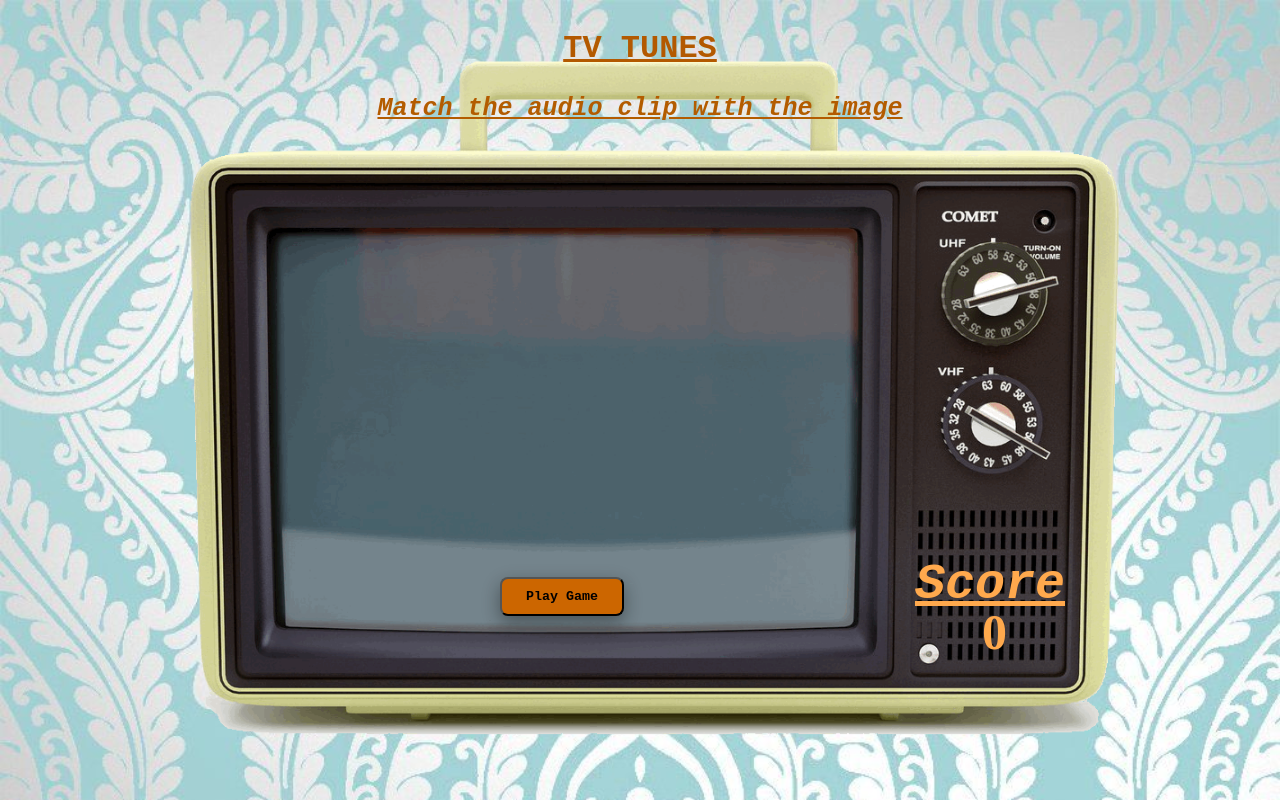
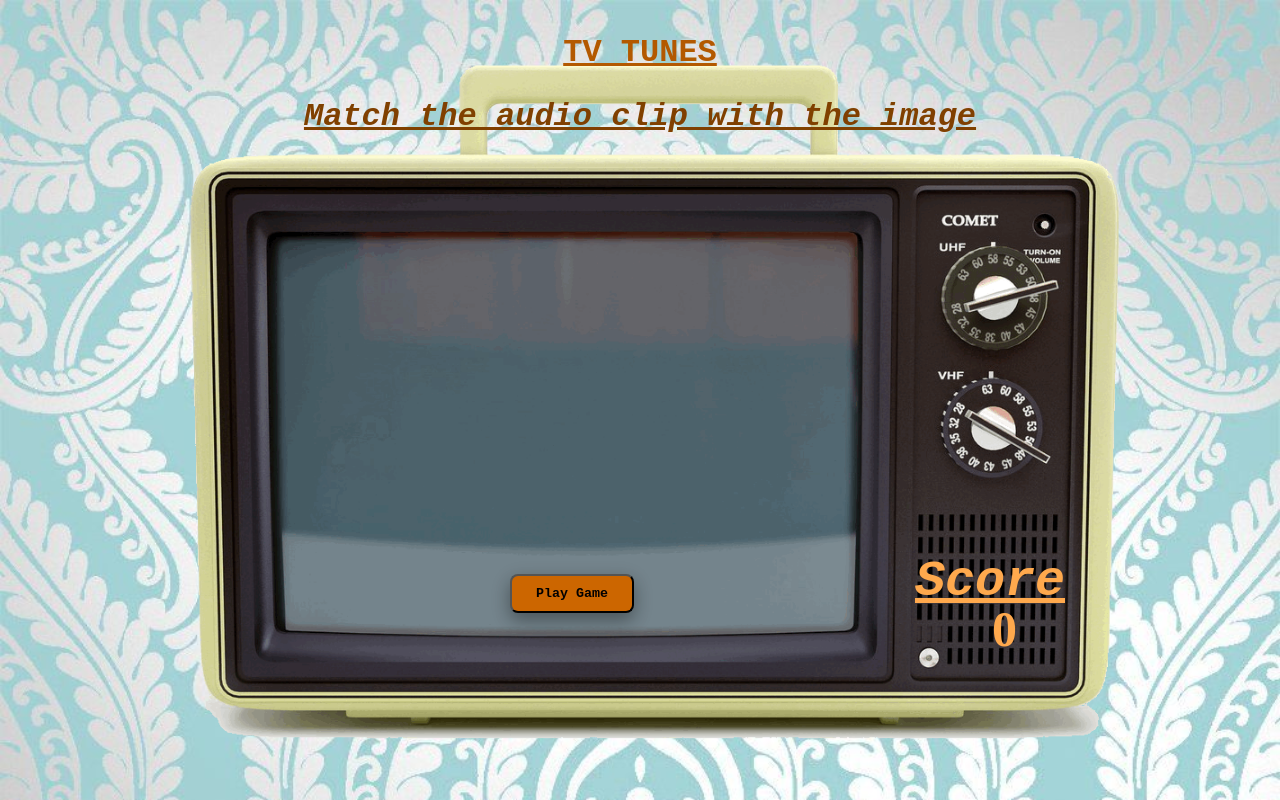
Before and after one commit to ccasey79/wdi-project-1, a PHP site: page / in a window 1280 px wide. Run offline with PHP 8.4, Linux system fonts and the light colour scheme.

Commit message:
changes in positioning

```diff
--- a/index.html
+++ b/index.html
@@ -17,8 +17,6 @@
     <img id="image3">
   </div>
 
-
-
   <div class="commence">
   <button id="start" type ="button">Play Game</button>
   </div>
@@ -32,9 +30,6 @@
   <div id="finished-game" class="hidden">Game Over...</div>
 </div>
 
-
-
-
 <script type="text/javascript" src="main.js"></script>
 </body>
 </html>
--- a/main.js
+++ b/main.js
@@ -1,13 +1,11 @@
 console.log('JS Loaded!');
 
 // Play game
-// (3) questions
+// (8) questions
 // click the start button to play audio clip (each clip is 10 sec approx)
 // player chooses which image of 3 for the 1 audio clip.
 // image chosen then (flips) to display correct / wrong answer (counter shows no of questions)
-// this continues until (3) questions to win, if wrong answer the player loses, game stops.
-
-// there is a progress bar to display time left to answer
+// this continues until (8) questions to win, if wrong answer the player loses, game stops.
 // there is potentially a level 2.
 
 var score = 0;
@@ -15,7 +13,7 @@ var userScore = document.getElementById('score');
 userScore.innerHTML = score;
 var question = 0;
 var unshuffledRounds = [{
-  images: ["images/houseTV.jpg", "images/prisonTV.jpg", "images/frasierTV.jpg"],
+  images: ["images/houseTV.jpg", "images/chicagoTV.jpg", "images/frasierTV.jpg"],
   sound: "House.mp3",
   answer: 0
 }, {
@@ -101,11 +99,11 @@ for(i = 0; i<images.length; i++) {
       question++;
     }
 
-    if (question === 2) {
+    if (question === 8) {
       revealTheScore();
     }
     else {
-      setTimeout(changeTheRound, 3000);
+      setTimeout(changeTheRound, 2000);
     }
 
   });
@@ -115,31 +113,5 @@ function revealTheScore(){
   setTimeout(function() {
     finishedGame.className = "";
     startButton.className = "";
-  }, 3000);
+  }, 1000);
 }
-
-
-
-// From correct tick - move onto the next question
-// counter to show 10 seconds (length of audio)
-// wrong answer resets to the beginning
-// After 8 questions - show 'you win!'
-
-// check image src of the clicked image against the name of the current audio
-// this.getAttribute('src') --> "images/prisonTV"
-// rounds[level].sound
-// check they match
-
-// if they match, increment score and/or round...
-
-  // if (round === 1){
-  //   images[round]
-  //   sounds[round]
-  //   round++;
-  // }
-
-  // // add audio to click start button
-  // var questionOne = new Audio("audio/" + "House" + ".mp3");
-  //   questionOne.play();
-
-// });
--- a/style.css
+++ b/style.css
@@ -22,11 +22,6 @@
   opacity: 1;
 }
 
-/*#start {
-  display: block;
-  float: clear;
-}*/
-
 body {
   background-image: url(images/bluedecor.jpg); no-repeat center center fixed;
   -webkit-background-size: cover;
@@ -39,7 +34,7 @@ body {
 
 h2 {
   text-align: center;
-  margin-top: 30px;
+  margin-top: 34px;
   font-family: "Courier New";
   font-size: 32px;
   text-decoration: underline;
@@ -52,9 +47,9 @@ h3 {
   text-align: center;
   font-style: italic;
   font-family: "Courier New";
-  font-size: 25px;
+  font-size: 32px;
   margin-top: 7px;
-  color:  #b35c00;
+  color:  #804000;
   font-weight: bold;
   /*text-shadow: 2px 2px 4px #000;*/
   text-decoration: underline;
@@ -65,7 +60,7 @@ h3 {
 #total {
   text-align: right;
   margin-top: -60px;
-  margin-right: 158px;
+  margin-right: 148px;
   font-size: 50px;
   color: #ffa94d;
 }
@@ -91,8 +86,8 @@ button {
 }
 
 .commence {
-  margin-left: 385px;
-  margin-top: 50px;
+  margin-left: 395px;
+  margin-top: 35px;
 }
 
 p {
@@ -104,23 +99,22 @@ p {
   font-weight: bold;
 }
 
-
 #finished-game {
     position: relative;
-    top: -430px;
+    top: -451px;
     left: 219px;
     background: #737373;
     display: inline-block;
-    width: 320px;
-    height: 125px;
-    border-radius: 5px;
-    font-size: 40px;
+    width: 260px;
+    height: 68px;
+    border-radius: 8px;
+    font-size: 35px;
     font-family: "Courier New";
     font-weight: bold;
     text-align: center;
     color: #cc6600;
     text-shadow: 2px 2px 4px #000;
-    padding: 70px;
+    padding: 100px;
 }
 
 .hidden {
```
Also changed, not shown: images/chicagoTV.jpg (added).
